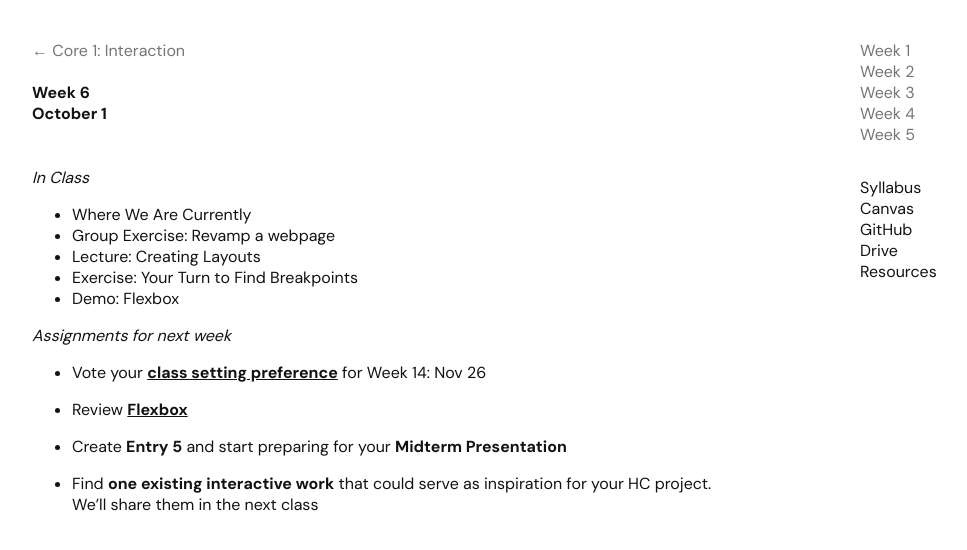
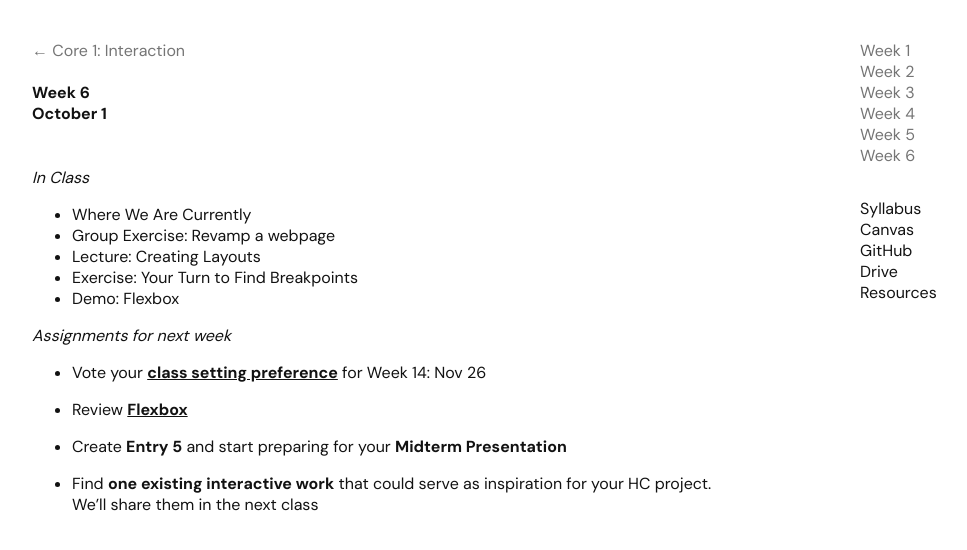
Before and after one commit to core1-interaction/core1-interaction.github.io, a Jekyll site: the page built from week6.md, in a window 1280 px wide. Shown: the top 550 px of the page, without its empty margins (108-1075 px from the left). Built offline with Jekyll 4.4.1, drawn with Linux system fonts in a browser that asks for light colours.

Commit message:
Update sessions.html

```diff
--- a/_layouts/sessions.html
+++ b/_layouts/sessions.html
@@ -21,7 +21,8 @@
                    <a href="https://core1-interaction.github.io/week2.html"><span class="nav-color">Week 2</span></a><br>
                    <a href="https://core1-interaction.github.io/week3.html"><span class="nav-color">Week 3</span></a><br>
                    <a href="https://core1-interaction.github.io/week4.html"><span class="nav-color">Week 4</span></a><br>
-                   <a href="https://core1-interaction.github.io/week5.html"><span class="nav-color">Week 5</span></a></p>
+                   <a href="https://core1-interaction.github.io/week5.html"><span class="nav-color">Week 5</span></a><br>
+                   <a href="https://core1-interaction.github.io/week6.html"><span class="nav-color">Week 6</span></a></p>
             </div>
             <div class="links">
               <p><a href="https://docs.google.com/document/d/1MUvA-rT5wbHm0lmuFQosuDWHbuqtpIjTAWMr-lMu8Fk/edit?usp=sharing" target="_blank">Syllabus</a><br>
```
